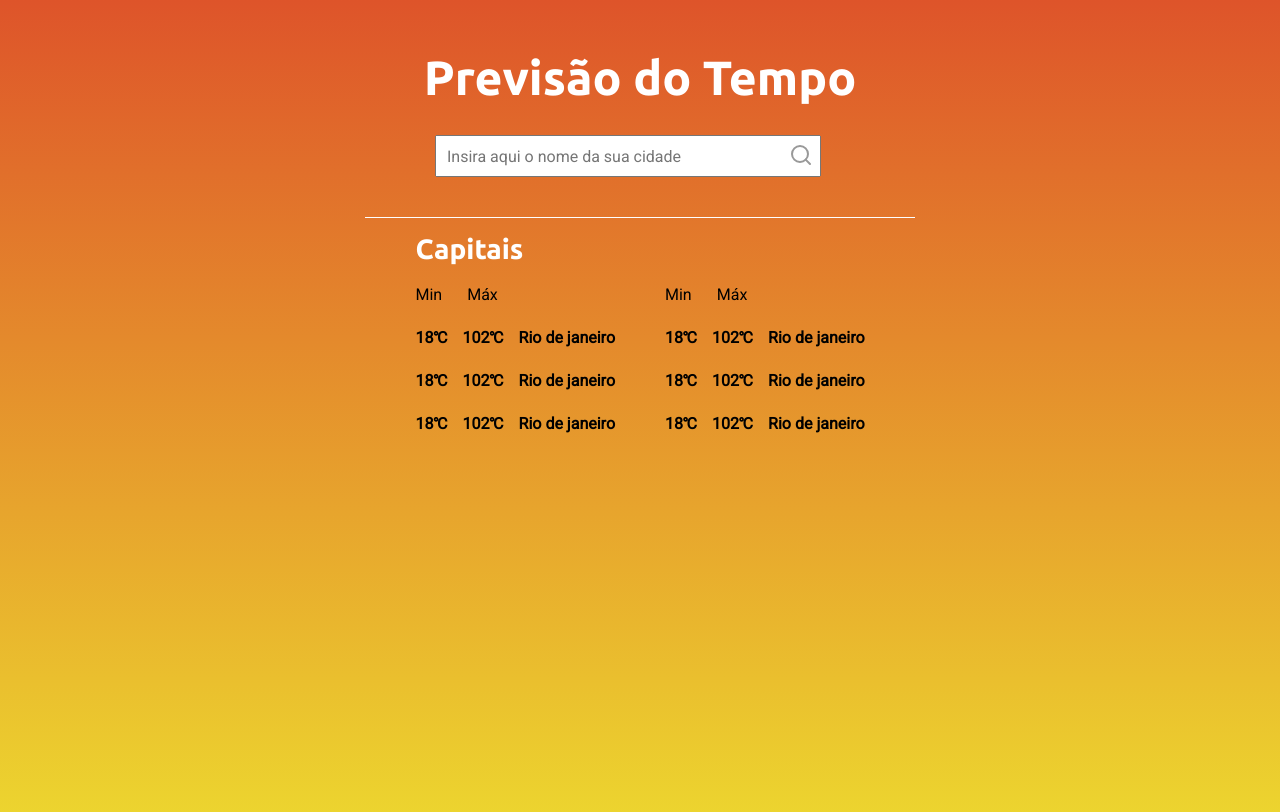
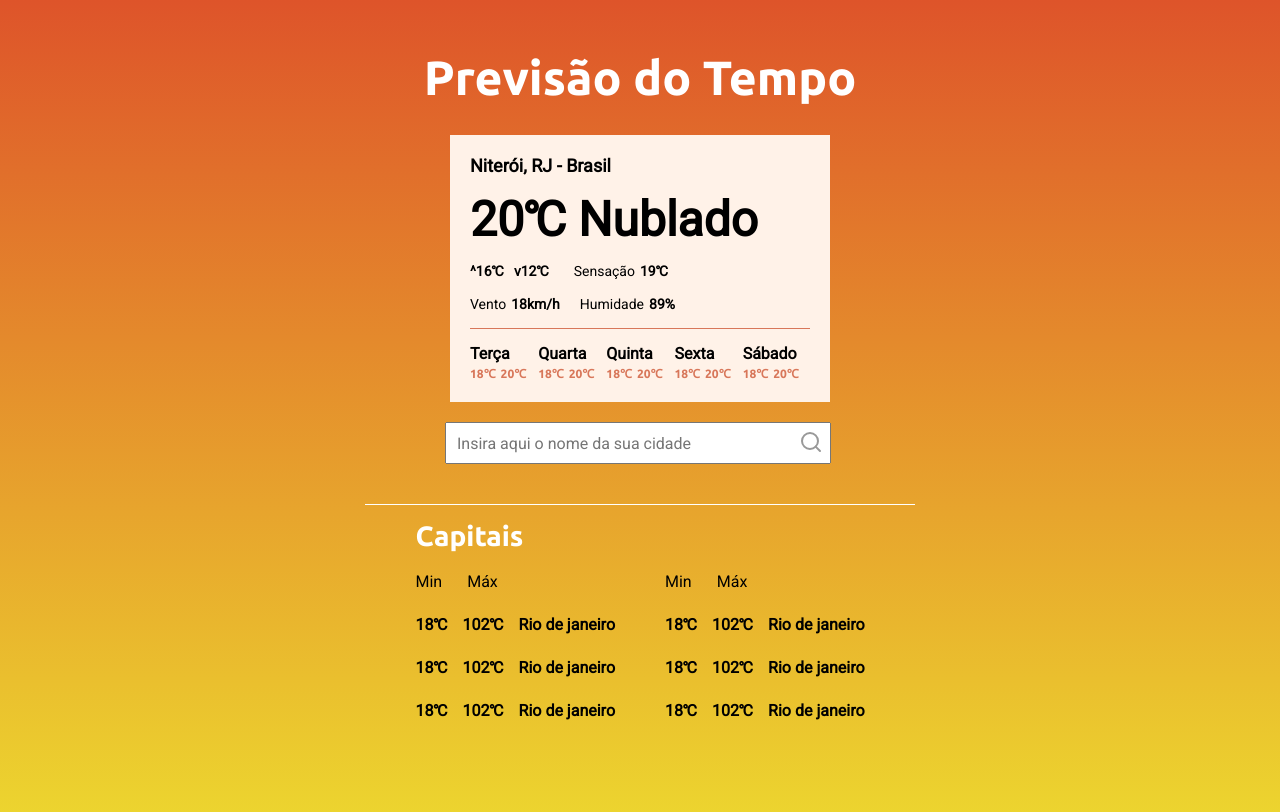
Before and after one commit to lcassiol/reactjs-weather, a React (Create React App) app: page / in a window 1280 px wide. Shown: the top 812 px of the page. Built offline with nearby package versions, Linux system fonts and the light colour scheme.

Commit message:
Create div details

```diff
--- a/src/pages/Home/index.tsx
+++ b/src/pages/Home/index.tsx
@@ -5,6 +5,12 @@ import weatherAPI from '../../services/weatherApi';
 import {
   Container,
   Title,
+  Details,
+  MaxMinFeelslike,
+  Feelslike,
+  WindHumid,
+  Line,
+  Forecast,
   Form,
   Row,
   DefaultCities,
@@ -65,6 +71,76 @@ const Home = () => {
   return (
     <Container>
       <Title>Previsão do Tempo</Title>
+      <Details>
+        <span>Niterói, RJ - Brasil</span>
+        <p>20℃ Nublado</p>
+        <MaxMinFeelslike>
+          <div>
+            <div>
+              <span>^</span>
+              <span>16℃</span>
+            </div>
+            <div>
+              <span>v</span>
+              <span>12℃</span>
+            </div>
+          </div>
+          <Feelslike>
+            <span>Sensação</span>
+            <span>19℃</span>
+          </Feelslike>
+        </MaxMinFeelslike>
+        <WindHumid>
+          <div>
+            <div>
+              <span>Vento</span>
+              <span>18km/h</span>
+            </div>
+          </div>
+          <div>
+            <span>Humidade</span>
+            <span>89%</span>
+          </div>
+        </WindHumid>
+        <Line />
+        <Forecast>
+          <div>
+            <p>Terça</p>
+            <div>
+              <span>18℃</span>
+              <span>20℃</span>
+            </div>
+          </div>
+          <div>
+            <p>Quarta</p>
+            <div>
+              <span>18℃</span>
+              <span>20℃</span>
+            </div>
+          </div>
+          <div>
+            <p>Quinta</p>
+            <div>
+              <span>18℃</span>
+              <span>20℃</span>
+            </div>
+          </div>
+          <div>
+            <p>Sexta</p>
+            <div>
+              <span>18℃</span>
+              <span>20℃</span>
+            </div>
+          </div>
+          <div>
+            <p>Sábado</p>
+            <div>
+              <span>18℃</span>
+              <span>20℃</span>
+            </div>
+          </div>
+        </Forecast>
+      </Details>
       <Form>
         <input
           type="text"
--- a/src/pages/Home/styles.ts
+++ b/src/pages/Home/styles.ts
@@ -14,7 +14,116 @@ export const Title = styled.span`
   font-family: 'Ubuntu';
 `;
 
+export const Details = styled.div`
+  background-color: #fff2e8;
+  flex: 1;
+  display: flex;
+  width: 380px;
+  padding: 20px;
+
+  flex-direction: column;
+
+  span {
+    font-weight: bold;
+    font-size: 18px;
+  }
+
+  p {
+    margin-top: 15px;
+    font-size: 48px;
+    font-weight: bold;
+  }
+`;
+
+export const MaxMinFeelslike = styled.div`
+  display: flex;
+  flex: 1;
+  flex-direction: row;
+  margin-top: 15px;
+
+  div {
+    display: flex;
+    flex-direction: row;
+
+    span {
+      font-size: 14px;
+    }
+
+    div + div {
+      margin-left: 10px;
+    }
+  }
+`;
+
+export const Feelslike = styled.div`
+  margin-left: 25px;
+
+  span {
+    font-weight: normal;
+  }
+
+  span + span {
+    font-weight: bold;
+    margin-left: 5px;
+  }
+`;
+
+export const WindHumid = styled.div`
+  display: flex;
+
+  flex-direction: row;
+  margin-top: 15px;
+
+  span {
+    font-weight: normal;
+    font-size: 14px;
+  }
+
+  span + span {
+    font-weight: bold;
+    margin-left: 5px;
+  }
+
+  div + div {
+    margin-left: 20px;
+  }
+`;
+
+export const Line = styled.span`
+  margin-top: 15px;
+  border-top-style: solid;
+  border-top-width: 1px;
+  border-top-color: #d8775a;
+`;
+
+export const Forecast = styled.div`
+  display: flex;
+  flex-direction: row;
+
+  span {
+    font-size: 12px;
+    color: #d8775a;
+    font-family: Ubuntu;
+  }
+
+  div {
+    p {
+      font-size: 16px;
+    }
+
+    span + span {
+      margin-left: 5px;
+    }
+  }
+
+  div + div {
+    margin-left: 12px;
+  }
+`;
+
 export const Form = styled.div`
+  margin-top: 20px;
+  margin-left: 20px;
   display: flex;
   width: 410px;
   align-items: center;
```
